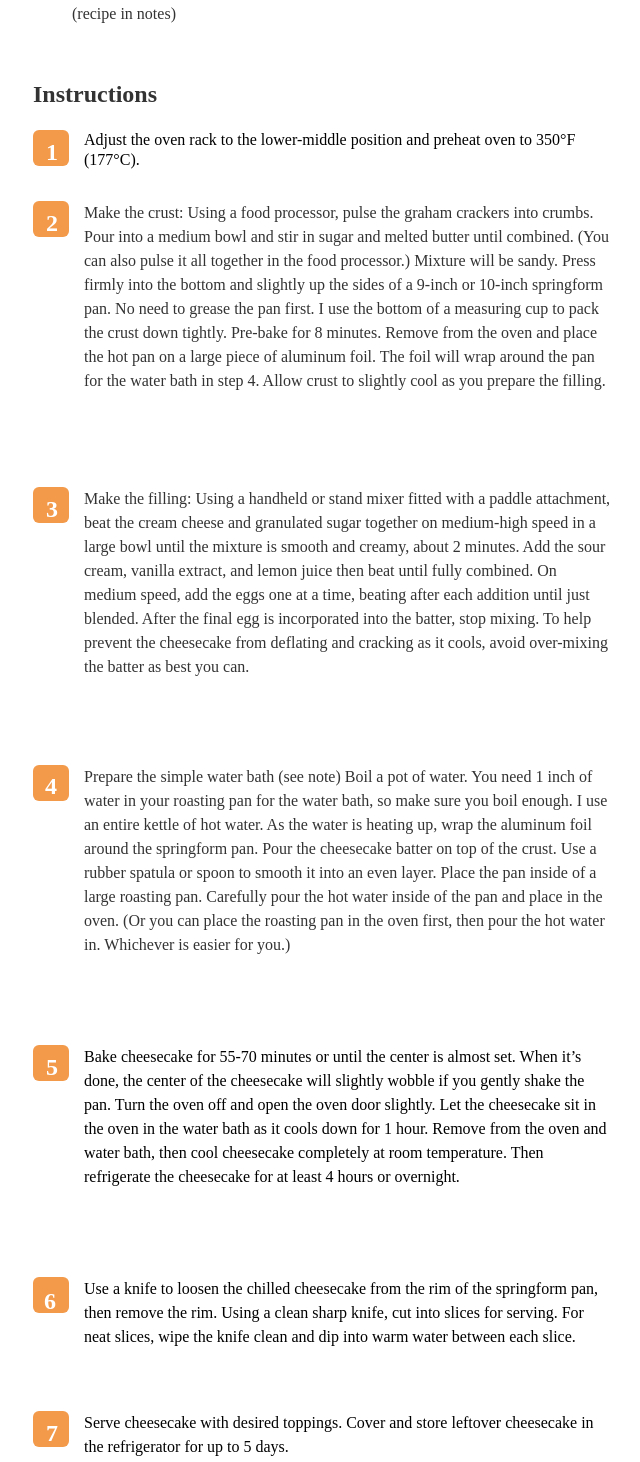
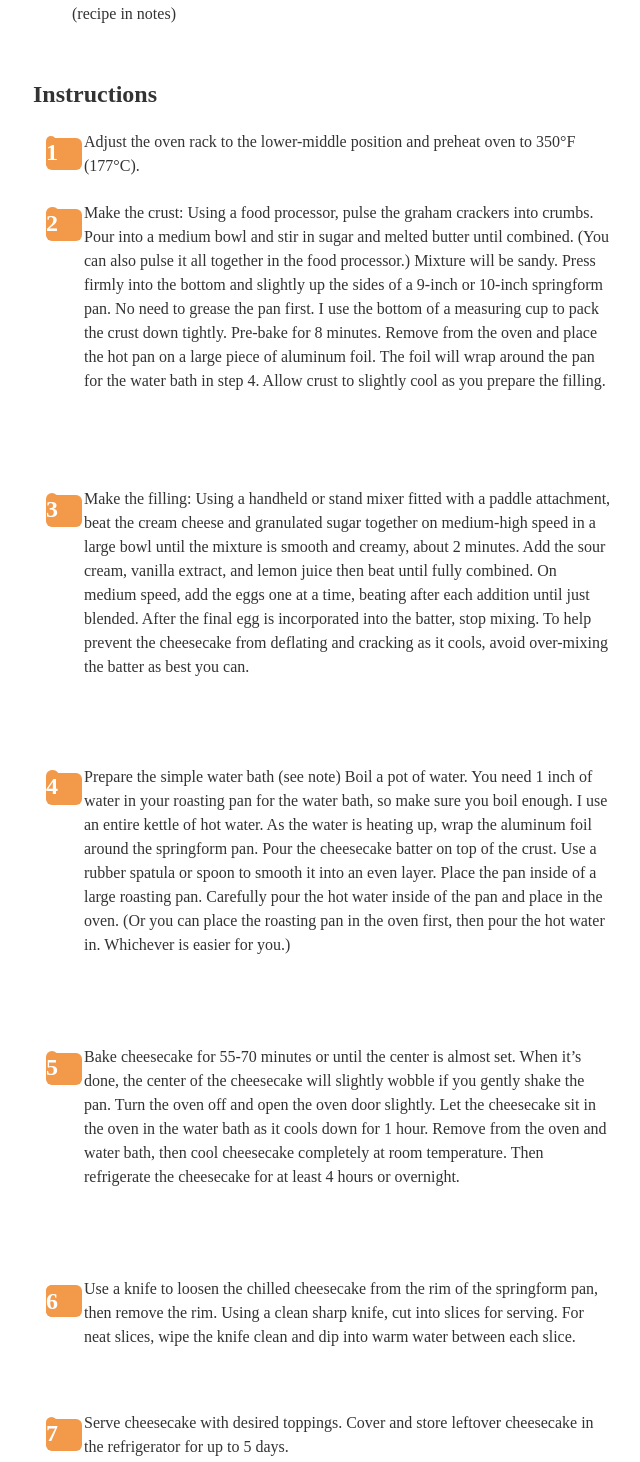
Before and after one commit to Airi-Aikawa/recipe_page, a Vue app: page / in a window 1280 px wide. Shown: the part 1328-2790 px from the top of the page, without its empty margins (203-843 px from the left). Built offline with nearby package versions, Linux system fonts and the light colour scheme.

Commit message:
20201124_cssの共通化をしました

```diff
--- a/src/components/Instruction.vue
+++ b/src/components/Instruction.vue
@@ -1,15 +1,15 @@
 <template>
   <div>
     <p class="instruction">Instructions</p>
-    <p class="rectangle43"></p>
-    <p class="rectangle1">1</p>
-    <p class="oven">
+    <p class="rectangle rectangle43"></p>
+    <p class="rectangle rectangle1">1</p>
+    <p class="text oven">
       Adjust the oven rack to the lower-middle position and preheat oven to
       350°F (177°C).
     </p>
-    <p class="rectangle44"></p>
-    <p class="rectangle2">2</p>
-    <p class="foodProcessor">
+    <p class="rectangle rectangle44"></p>
+    <p class="rectangle rectangle2">2</p>
+    <p class="text foodProcessor">
       Make the crust: Using a food processor, pulse the graham crackers into
       crumbs. Pour into a medium bowl and stir in sugar and melted butter until
       combined. (You can also pulse it all together in the food processor.)
@@ -21,9 +21,9 @@
       water bath in step 4. Allow crust to slightly cool as you prepare the
       filling.
     </p>
-    <p class="rectangle45"></p>
-    <p class="rectangle3">3</p>
-    <p class="mixer">
+    <p class="rectangle rectangle45"></p>
+    <p class="rectangle rectangle3">3</p>
+    <p class="text mixer">
       Make the filling: Using a handheld or stand mixer fitted with a paddle
       attachment, beat the cream cheese and granulated sugar together on
       medium-high speed in a large bowl until the mixture is smooth and creamy,
@@ -34,9 +34,9 @@
       from deflating and cracking as it cools, avoid over-mixing the batter as
       best you can.
     </p>
-    <p class="rectangle46"></p>
-    <p class="rectangle4">4</p>
-    <p class="water">
+    <p class="rectangle rectangle46"></p>
+    <p class="rectangle rectangle4">4</p>
+    <p class="text water">
       Prepare the simple water bath (see note) Boil a pot of water. You need 1
       inch of water in your roasting pan for the water bath, so make sure you
       boil enough. I use an entire kettle of hot water. As the water is heating
@@ -47,9 +47,9 @@
       you can place the roasting pan in the oven first, then pour the hot water
       in. Whichever is easier for you.)
     </p>
-    <p class="rectangle47"></p>
-    <p class="rectangle5">5</p>
-    <p class="bake">
+    <p class="rectangle rectangle47"></p>
+    <p class="rectangle rectangle5">5</p>
+    <p class="text bake">
       Bake cheesecake for 55-70 minutes or until the center is almost set. When
       it’s done, the center of the cheesecake will slightly wobble if you gently
       shake the pan. Turn the oven off and open the oven door slightly. Let the
@@ -58,17 +58,17 @@
       room temperature. Then refrigerate the cheesecake for at least 4 hours or
       overnight.
     </p>
-    <p class="rectangle48"></p>
-    <p class="rectangle6">6</p>
-    <p class="knife">
+    <p class="rectangle rectangle48"></p>
+    <p class="rectangle rectangle6">6</p>
+    <p class="text knife">
       Use a knife to loosen the chilled cheesecake from the rim of the
       springform pan, then remove the rim. Using a clean sharp knife, cut into
       slices for serving. For neat slices, wipe the knife clean and dip into
       warm water between each slice.
     </p>
-    <p class="rectangle49"></p>
-    <p class="rectangle7">7</p>
-    <p class="serveCheesecake">
+    <p class="rectangle rectangle49"></p>
+    <p class="rectangle rectangle7">7</p>
+    <p class="text serveCheesecake">
       Serve cheesecake with desired toppings. Cover and store leftover
       cheesecake in the refrigerator for up to 5 days.
     </p>
@@ -86,6 +86,74 @@ export default {};
 </script>
 
 <style scoped>
+.rectangle {
+  position: absolute;
+  width: 36px;
+  height: 36px;
+  left: 236px;
+  background: #f2994a;
+  border-radius: 6px;
+}
+.rectangle43 {
+  top: 1442px;
+}
+.rectangle44 {
+  top: 1513px;
+}
+.rectangle45 {
+  top: 1799px;
+}
+.rectangle46 {
+  top: 2077px;
+}
+.rectangle47 {
+  top: 2357px;
+}
+.rectangle48 {
+  top: 2589px;
+}
+.rectangle49 {
+  top: 2723px;
+}
+.rectangle {
+  position: absolute;
+  height: 32px;
+  left: 249px;
+  font-family: "Playfair Display";
+  font-style: normal;
+  font-weight: bold;
+  font-size: 24px;
+  line-height: 32px;
+  color: #ffffff;
+}
+.rectangle1 {
+  width: 10px;
+  top: 1440px;
+}
+.rectangle2 {
+  width: 13px;
+  top: 1511px;
+}
+.rectangle3 {
+  width: 12px;
+  top: 1797px;
+}
+.rectangle4 {
+  width: 13px;
+  top: 2074px;
+}
+.rectangle5 {
+  width: 12px;
+  top: 2355px;
+}
+.rectangle6 {
+  width: 14px;
+  top: 2589px;
+}
+.rectangle7 {
+  width: 11px;
+  top: 2721px;
+}
 .instruction {
   position: absolute;
   width: 137px;
@@ -99,250 +167,55 @@ export default {};
   line-height: 32px;
   color: #333333;
 }
-.rectangle43 {
-  position: absolute;
-  width: 36px;
-  height: 36px;
-  left: 236px;
-  top: 1442px;
-  background: #f2994a;
-  border-radius: 6px;
-}
-.rectangle1 {
-  position: absolute;
-  width: 10px;
-  height: 32px;
-  left: 249px;
-  top: 1440px;
-  font-family: "Playfair Display";
-  font-style: normal;
-  font-weight: bold;
-  font-size: 24px;
-  line-height: 32px;
-  color: #ffffff;
-}
-.oven {
+.text{
   position: absolute;
   width: 528px;
-  height: 40px;
-  left: 287px;
-  top: 1442px;
-  font-family: Montserrat;
+    left: 287px;
+      font-family: Montserrat;
   font-style: normal;
   font-weight: normal;
   font-size: 16px;
-  line-height: 20px;
-  color: #000000;
-}
-.rectangle44 {
-  position: absolute;
-  width: 36px;
-  height: 36px;
-  left: 236px;
-  top: 1513px;
-  background: #f2994a;
-  border-radius: 6px;
-}
-.rectangle2 {
-  position: absolute;
-  width: 13px;
-  height: 32px;
-  left: 249px;
-  top: 1511px;
-  font-family: Playfair Display;
-  font-style: normal;
-  font-weight: bold;
-  font-size: 24px;
-  line-height: 32px;
-  color: #ffffff;
-}
-.foodProcessor {
-  position: absolute;
-  width: 528px;
-  height: 264px;
-  left: 287px;
-  top: 1513px;
-  font-family: Montserrat;
-  font-style: normal;
-  font-weight: normal;
-  font-size: 16px;
-  line-height: 150%;
+    line-height: 150%;
   color: #333333;
 }
-.rectangle45 {
-  position: absolute;
-  width: 36px;
-  height: 36px;
-  left: 236px;
+.oven {
+  height: 40px;
+  top: 1442px;
+}
+
+.foodProcessor {
+  height: 264px;
+  top: 1513px;
+}
+
+
+.mixer {
+  height: 240px;
   top: 1799px;
-  background: #f2994a;
-  border-radius: 6px;
 }
-.rectangle3 {
-  position: absolute;
-  width: 12px;
-  height: 32px;
-  left: 249px;
-  top: 1797px;
-  font-family: Playfair Display;
-  font-style: normal;
-  font-weight: bold;
-  font-size: 24px;
-  line-height: 32px;
-  color: #ffffff;
+
+
+.water {
+  height: 240px;
+  top: 2077px;
 }
-.mixer {
-  position: absolute;
-  width: 528px;
-  height: 240px;
-  left: 287px;
-  top: 1799px;
-  font-family: Montserrat;
-  font-style: normal;
-  font-weight: normal;
-  font-size: 16px;
-  line-height: 150%;
-  color: #333333;
+
+
+.bake {
+  height: 192px;
+  top: 2357px;
 }
-.rectangle46 {
-  position: absolute;
-  width: 36px;
-  height: 36px;
-  left: 236px;
-  top: 2077px;
-  background: #f2994a;
-  border-radius: 6px;
+
+
+.knife {
+  height: 96px;
+  top: 2589px;
 }
-.rectangle4 {
-  position: absolute;
-  width: 13px;
-  height: 32px;
-  left: 248px;
-  top: 2074px;
-  font-family: Playfair Display;
-  font-style: normal;
-  font-weight: bold;
-  font-size: 24px;
-  line-height: 32px;
-  color: #ffffff;
-}
-.water {
-  position: absolute;
-  width: 528px;
-  height: 240px;
-  left: 287px;
-  top: 2077px;
-  font-family: Montserrat;
-  font-style: normal;
-  font-weight: normal;
-  font-size: 16px;
-  line-height: 150%;
-  color: #333333;
-}
-.rectangle47 {
-  position: absolute;
-  width: 36px;
-  height: 36px;
-  left: 236px;
-  top: 2357px;
-  background: #f2994a;
-  border-radius: 6px;
-}
-.rectangle5 {
-  position: absolute;
-  width: 12px;
-  height: 32px;
-  left: 249px;
-  top: 2355px;
-  font-family: Playfair Display;
-  font-style: normal;
-  font-weight: bold;
-  font-size: 24px;
-  line-height: 32px;
-  color: #ffffff;
-}
-.bake {
-  position: absolute;
-  width: 528px;
-  height: 192px;
-  left: 287px;
-  top: 2357px;
-  font-family: Montserrat;
-  font-style: normal;
-  font-weight: normal;
-  font-size: 16px;
-  line-height: 150%;
-  color: #000000;
-}
-.rectangle48 {
-  position: absolute;
-  width: 36px;
-  height: 36px;
-  left: 236px;
-  top: 2589px;
-  background: #f2994a;
-  border-radius: 6px;
-}
-.rectangle6 {
-  position: absolute;
-  width: 14px;
-  height: 32px;
-  left: 247px;
-  top: 2589px;
-  font-family: Playfair Display;
-  font-style: normal;
-  font-weight: bold;
-  font-size: 24px;
-  line-height: 32px;
-  color: #ffffff;
-}
-.knife {
-  position: absolute;
-  width: 528px;
-  height: 96px;
-  left: 287px;
-  top: 2589px;
-  font-family: Montserrat;
-  font-style: normal;
-  font-weight: normal;
-  font-size: 16px;
-  line-height: 150%;
-  color: #000000;
-}
-.rectangle49 {
-  position: absolute;
-  width: 36px;
-  height: 36px;
-  left: 236px;
+
+
+.serveCheesecake {
+  height: 48px;
   top: 2723px;
-  background: #f2994a;
-  border-radius: 6px;
-}
-.rectangle7 {
-  position: absolute;
-  width: 11px;
-  height: 32px;
-  left: 249px;
-  top: 2721px;
-  font-family: Playfair Display;
-  font-style: normal;
-  font-weight: bold;
-  font-size: 24px;
-  line-height: 32px;
-  color: #ffffff;
-}
-.serveCheesecake {
-  position: absolute;
-  width: 528px;
-  height: 48px;
-  left: 287px;
-  top: 2723px;
-  font-family: Montserrat;
-  font-style: normal;
-  font-weight: normal;
-  font-size: 16px;
-  line-height: 150%;
-  color: #000000;
 }
 .url {
   position: absolute;
```
Also changed, not shown: src/components/HelloWorld.vue (+59 -110 lines).
